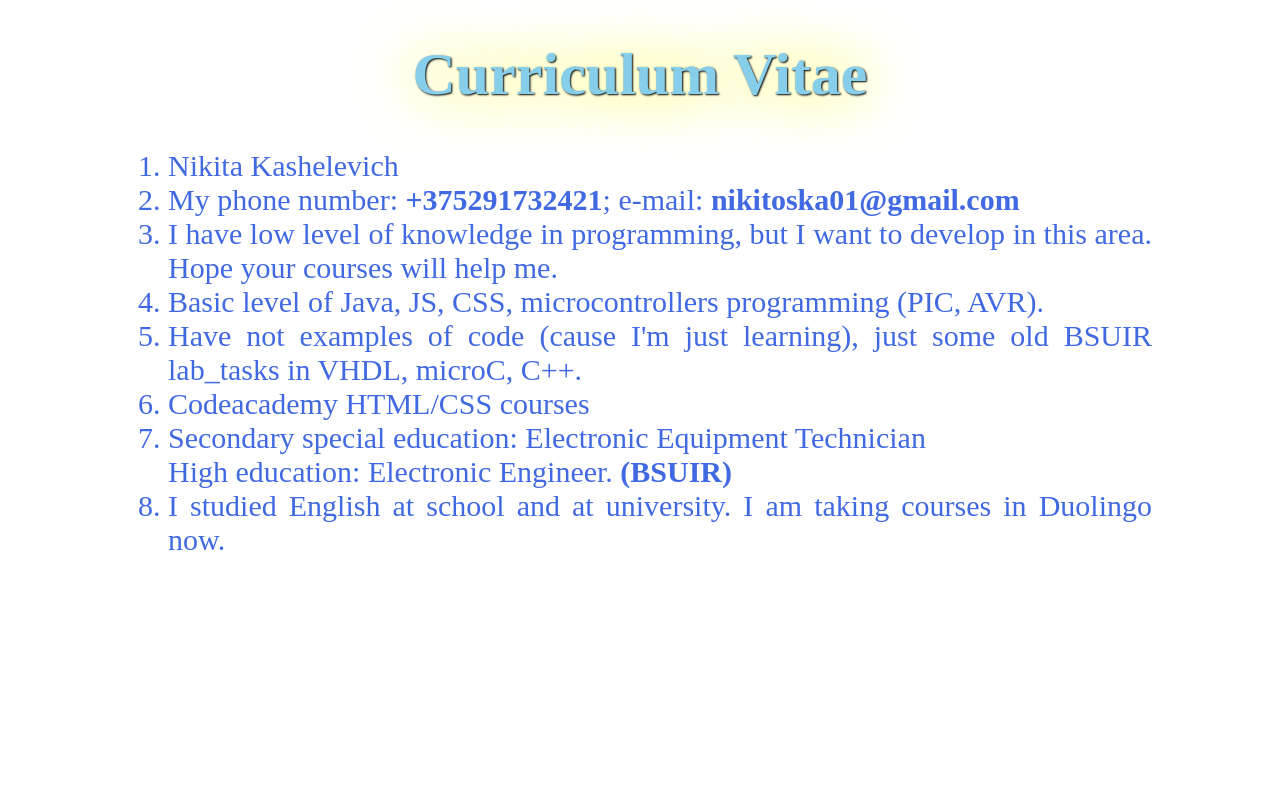
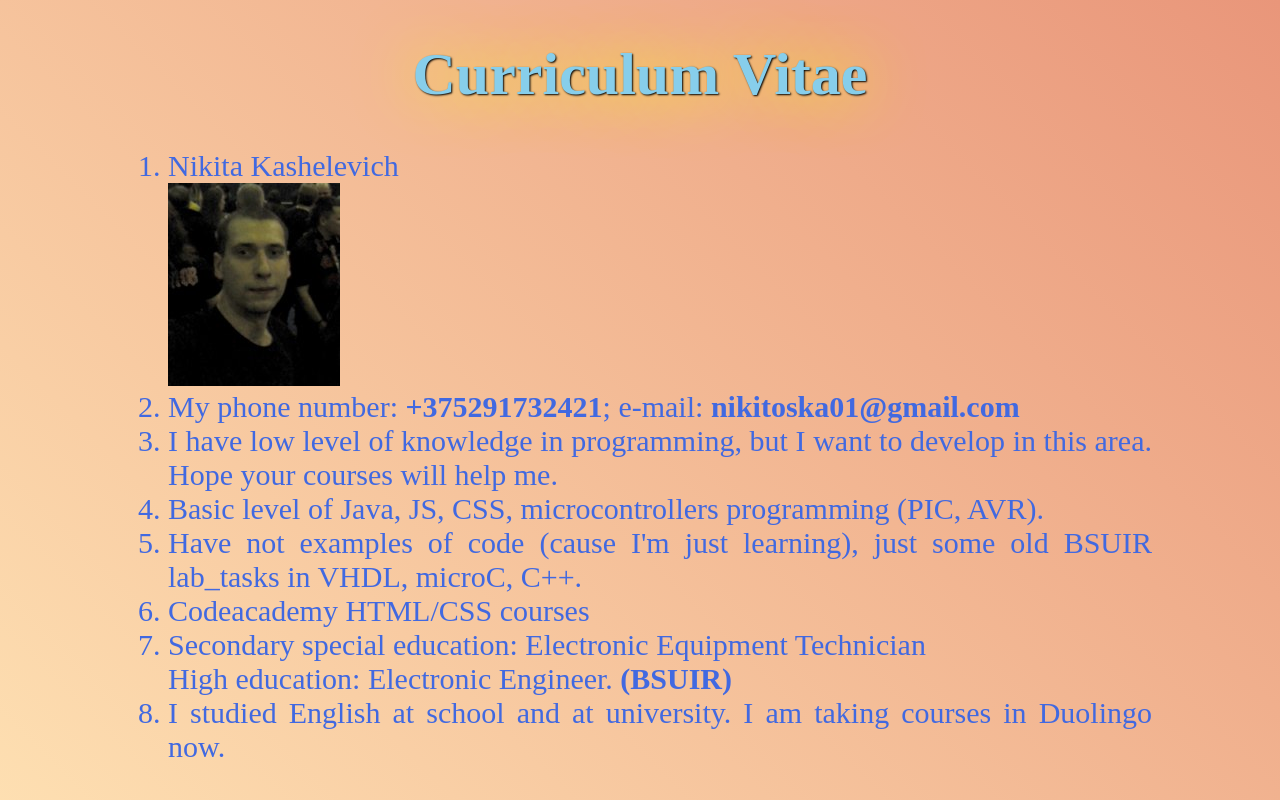
Before and after one commit to GoldenKit/rsschool-codejam1-cv, a plain HTML site: page index.html in a window 1280 px wide. Shown: the top 800 px of the page. Drawn offline with Linux system fonts and the light colour scheme.

Commit message:
feat:html_photo_adding

```diff
--- a/index.html
+++ b/index.html
@@ -11,6 +11,7 @@
 
    <ol>
     <li>Nikita Kashelevich</li>
+    <img src="123.jpg" alt="My photo">
     <li>My phone number: <strong>+375291732421</strong>; e-mail: <strong>nikitoska01@gmail.com</strong></li>
     <li>I have low level of knowledge in programming, but I want to develop in this area. Hope your courses will help me.</li>
     <li>Basic level of Java, JS, CSS, microcontrollers programming (PIC, AVR).</li>
@@ -20,7 +21,7 @@
         High education: Electronic Engineer. <strong>(BSUIR)</strong></li>
     <li>I studied English at school and at university. I am taking courses in Duolingo now.</li>
    </ol>
-<br><br><br><br><br><br><br><br><br><br><br><br><br><br><br><br><br><br><br><br><br>
+<br><br><br><br><br><br><br><br><br>
 
 
  </body>
--- a/style.css
+++ b/style.css
@@ -1,5 +1,5 @@
 body{
-
+background: linear-gradient(45deg, moccasin, darksalmon);
 max-width: 1024px;
 margin: 0 auto;
 }
```
Also changed, not shown: 123.jpg (added).
